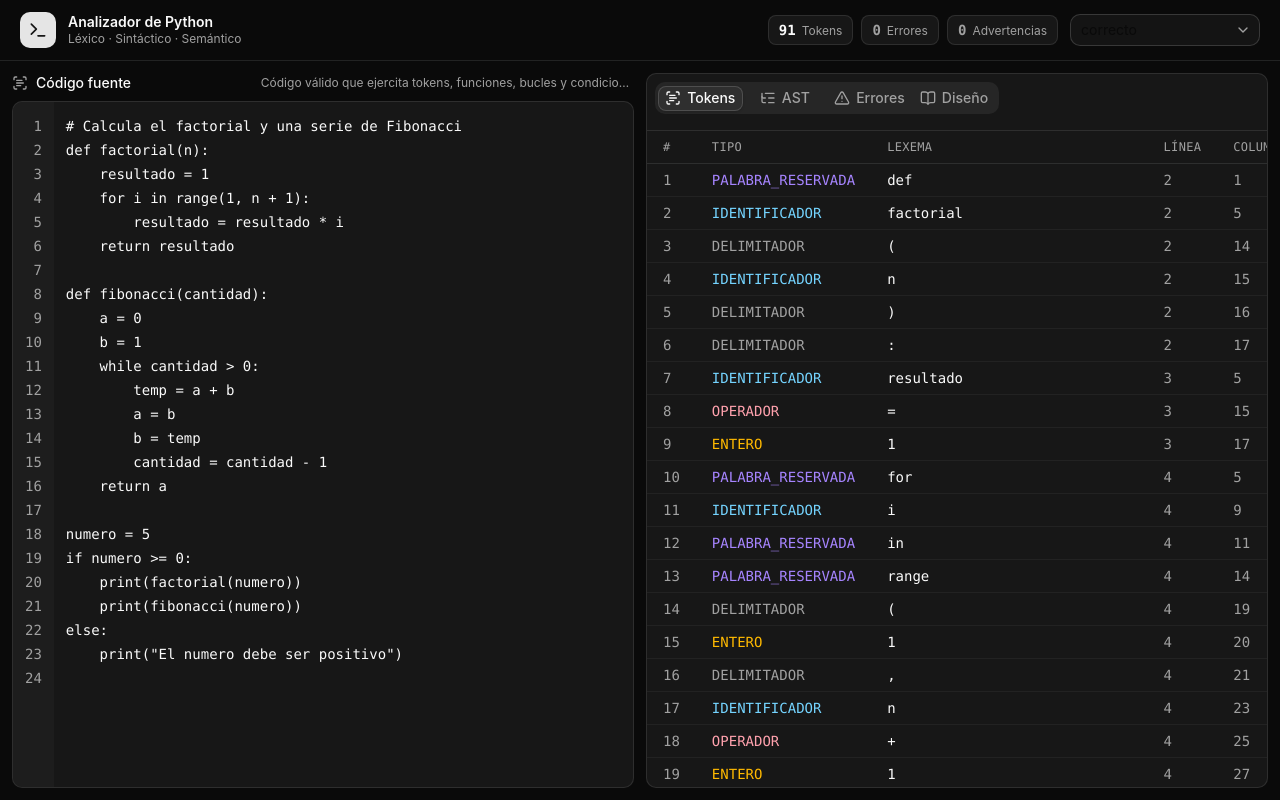
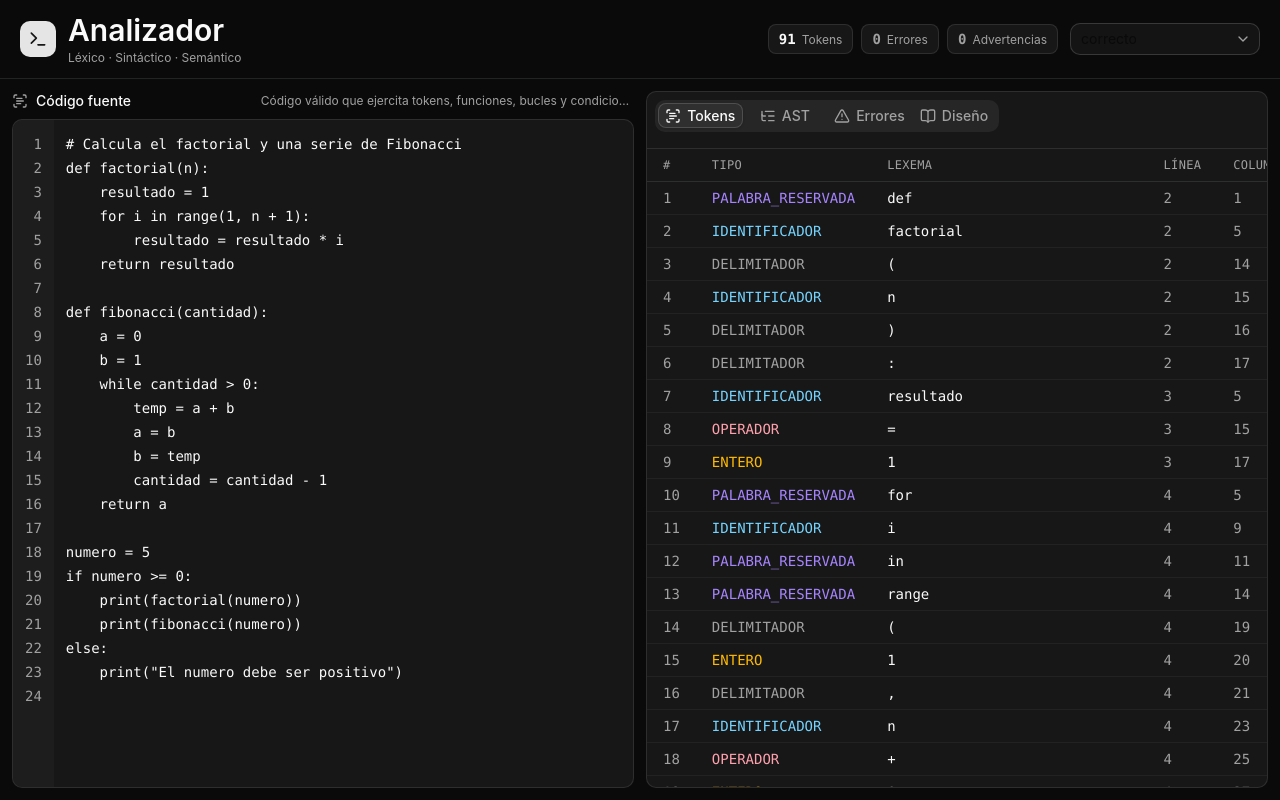
Before and after one commit to leoneleoss/Proyecto-Complilador, a Next.js app: page / in a window 1280 px wide. Built offline with nearby package versions, Linux system fonts and the light colour scheme.

Commit message:
feat: update title from "Analizador de Python" to "Analizador"

```diff
--- a/components/analyzer-workbench.tsx
+++ b/components/analyzer-workbench.tsx
@@ -61,8 +61,8 @@ export function AnalyzerWorkbench() {
             <Terminal className="size-5" />
           </div>
           <div>
-            <h1 className="text-sm font-semibold leading-tight text-foreground">
-              Analizador de Python
+            <h1 className="text-3xl font-semibold leading-tight text-foreground">
+              Analizador
             </h1>
             <p className="text-xs text-muted-foreground">
               Léxico · Sintáctico · Semántico
```
